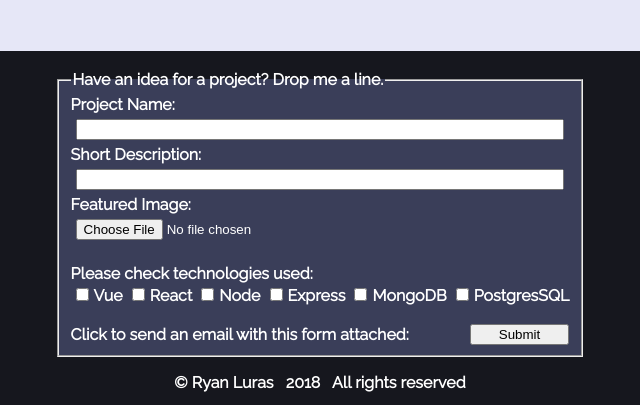
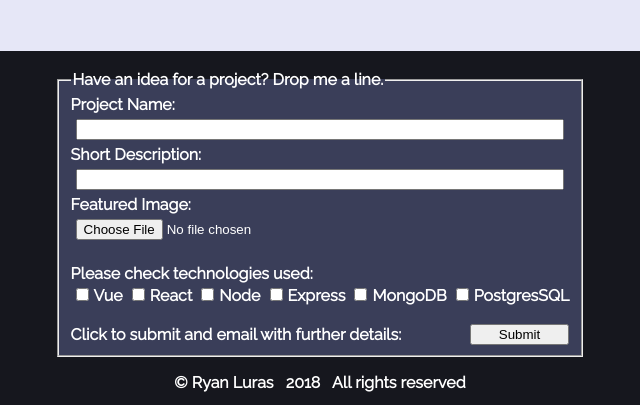
Before and after one commit to RyLuras/css-portfolio, a website: page index.html in a window 1280 px wide. Shown: the part 1569-1974 px from the top of the page, 320-960 px from the left. Drawn offline with Linux system fonts and the light colour scheme.

Commit message:
slight change to form

```diff
--- a/index.html
+++ b/index.html
@@ -74,7 +74,7 @@
                         <input type="checkbox" value="PostgresSQL">PostgresSQL
                         </div>
                         <br>
-                        Click to send an email with this form attached:
+                        Click to submit and email with further details:
                         <button tabindex="4 name="submit" type="submit" id="contact-submit">Submit</button>
                     </fieldset>
                 </form>
```
